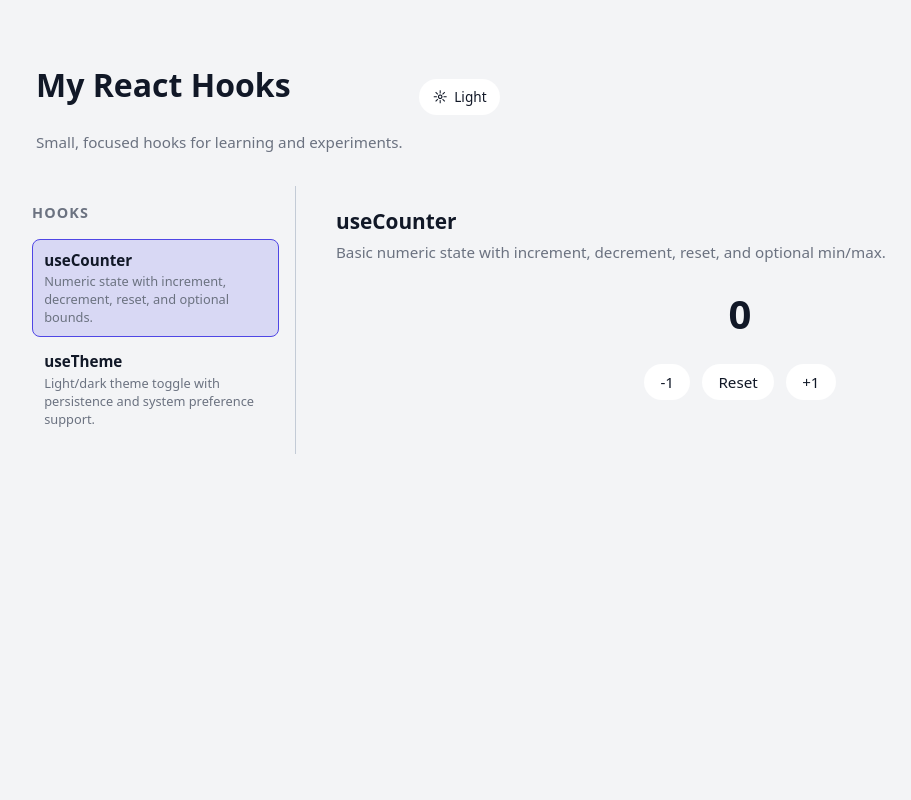
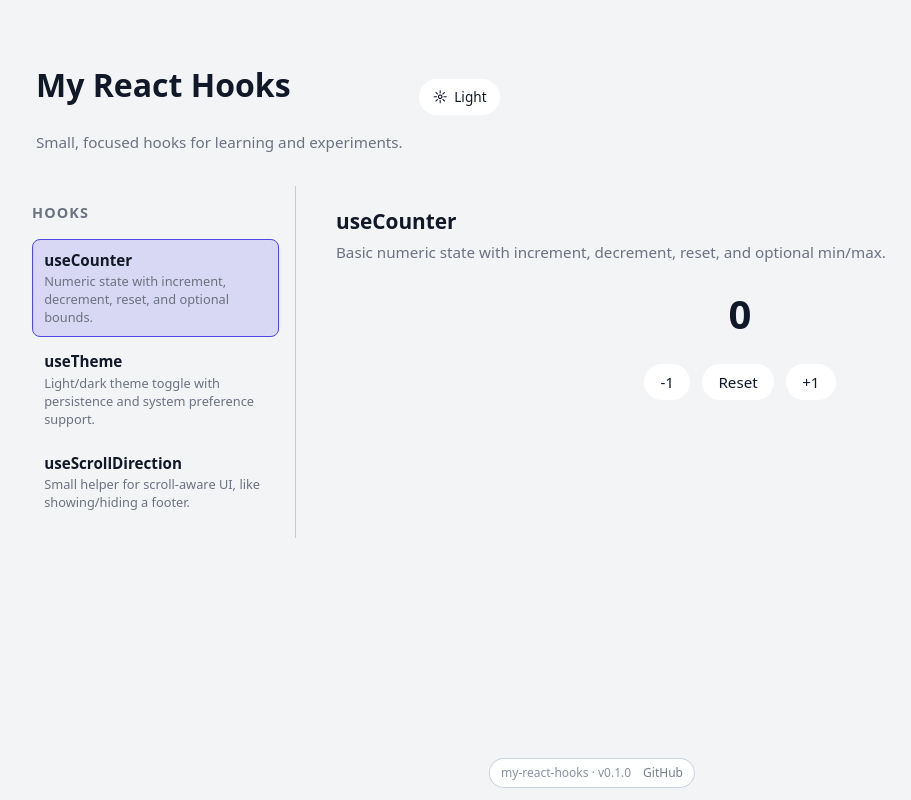
Before and after one commit to antoniwan/my-react-hooks, a React (Vite) app: page / in a window 1280 px wide. Shown: the whole page, without its empty margins (48-959 px from the left). Built offline with nearby package versions, Linux system fonts and the light colour scheme.

Commit message:
Add site footer and scroll direction hook; enhance layout with footer visibility based on scroll position.

```diff
--- a/src/App.css
+++ b/src/App.css
@@ -5,6 +5,7 @@
   display: flex;
   flex-direction: column;
   gap: 1rem;
+  padding-bottom: 2.5rem;
 }
 
 .app-header {
@@ -142,6 +143,63 @@
   font-size: 0.85rem;
 }
 
+.site-footer {
+  position: fixed;
+  left: 50%;
+  bottom: 0.75rem;
+  transform: translateX(-50%);
+  font-size: 0.75rem;
+  color: var(--text-muted);
+  pointer-events: none;
+  opacity: 0;
+  transition:
+    opacity 0.15s ease-out,
+    transform 0.15s ease-out;
+}
+
+.site-footer-inner {
+  display: inline-flex;
+  align-items: center;
+  gap: 0.75rem;
+  padding: 0.3rem 0.7rem;
+  border-radius: 999px;
+  background-color: var(--bg-elevated);
+  border: 1px solid var(--border-subtle);
+}
+
+.site-footer-meta {
+  opacity: 0.85;
+}
+
+.site-footer-link {
+  color: inherit;
+  text-decoration: none;
+}
+
+.site-footer-link:hover {
+  text-decoration: underline;
+}
+
+.site-footer-links {
+  display: inline-flex;
+  gap: 0.5rem;
+  list-style: none;
+  padding: 0;
+  margin: 0;
+}
+
+.site-footer.is-visible {
+  opacity: 0.92;
+  pointer-events: auto;
+  transform: translate(-50%, 0);
+}
+
+.site-footer.is-hidden {
+  opacity: 0;
+  pointer-events: none;
+  transform: translate(-50%, 4px);
+}
+
 @media (max-width: 768px) {
   .app-shell {
     padding: 1rem;
--- a/src/App.tsx
+++ b/src/App.tsx
@@ -3,7 +3,10 @@ import './App.css'
 import { Layout } from './components/Layout'
 import { CounterDemo } from './components/CounterDemo'
 import { ThemeToggleDemo } from './components/ThemeToggleDemo'
+import { ScrollDirectionDemo } from './components/ScrollDirectionDemo'
+import { SiteFooter } from './components/SiteFooter'
 import { useTheme } from './hooks/useTheme'
+import { useScrollDirection } from './hooks/useScrollDirection'
 
 type HookExample = {
   id: string
@@ -22,15 +25,27 @@ const HOOKS: HookExample[] = [
     name: 'useTheme',
     description: 'Light/dark theme toggle with persistence and system preference support.',
   },
+  {
+    id: 'useScrollDirection',
+    name: 'useScrollDirection',
+    description: 'Small helper for scroll-aware UI, like showing/hiding a footer.',
+  },
 ]
 
 function App() {
   const [selectedHookId, setSelectedHookId] = useState<string>(HOOKS[0]?.id ?? 'useCounter')
   const { theme, toggleTheme } = useTheme()
+  const { direction, atTop, atBottom } = useScrollDirection({ threshold: 10 })
 
   const selectedHook = HOOKS.find((hook) => hook.id === selectedHookId) ?? HOOKS[0]
 
+  const showFooter = atBottom || atTop || direction === 'up'
+
+  const VERSION = 'v0.1.0'
+  const REPO_URL = 'https://github.com/your-username/my-react-hooks'
+
   return (
+    <>
       <Layout
         header={
           <div className="header-inner">
@@ -76,8 +91,19 @@ function App() {
         }
       >
         {selectedHook?.id === 'useCounter' && <CounterDemo />}
-      {selectedHook?.id === 'useTheme' && <ThemeToggleDemo theme={theme} toggleTheme={toggleTheme} />}
+        {selectedHook?.id === 'useTheme' && (
+          <ThemeToggleDemo theme={theme} toggleTheme={toggleTheme} />
+        )}
+        {selectedHook?.id === 'useScrollDirection' && <ScrollDirectionDemo />}
       </Layout>
+
+      <SiteFooter
+        version={VERSION}
+        repoUrl={REPO_URL}
+        visible={showFooter}
+        links={[]}
+      />
+    </>
   )
 }
 
--- /dev/null
+++ b/src/components/ScrollDirectionDemo.tsx
@@ -0,0 +1,26 @@
+import { useScrollDirection } from '../hooks/useScrollDirection'
+
+export function ScrollDirectionDemo() {
+  const { direction, scrollY, atTop, atBottom } = useScrollDirection()
+
+  return (
+    <div className="hook-demo">
+      <div className="hook-demo-header">
+        <h2>useScrollDirection</h2>
+        <p className="hook-demo-description">
+          Detects scroll direction and basic position (top/bottom) for scroll-aware UI.
+        </p>
+      </div>
+
+      <p>
+        Direction: <strong>{direction}</strong>
+      </p>
+      <p>Scroll Y: {Math.round(scrollY)}px</p>
+      <p>At top: {atTop ? 'yes' : 'no'}</p>
+      <p>At bottom: {atBottom ? 'yes' : 'no'}</p>
+      <p style={{ fontSize: '0.85rem', color: 'var(--text-muted)' }}>
+        Scroll the page up and down to see these values change.
+      </p>
+    </div>
+  )
+}
--- /dev/null
+++ b/src/components/SiteFooter.tsx
@@ -0,0 +1,35 @@
+type FooterLink = {
+  label: string
+  href: string
+}
+
+type SiteFooterProps = {
+  version: string
+  repoUrl: string
+  links?: FooterLink[]
+  visible: boolean
+}
+
+export function SiteFooter({ version, repoUrl, links, visible }: SiteFooterProps) {
+  return (
+    <footer className={visible ? 'site-footer is-visible' : 'site-footer is-hidden'}>
+      <div className="site-footer-inner">
+        <span className="site-footer-meta">my-react-hooks · {version}</span>
+        <a href={repoUrl} target="_blank" rel="noreferrer" className="site-footer-link">
+          GitHub
+        </a>
+        {links && links.length > 0 && (
+          <ul className="site-footer-links">
+            {links.map((link) => (
+              <li key={link.href}>
+                <a href={link.href} target="_blank" rel="noreferrer" className="site-footer-link">
+                  {link.label}
+                </a>
+              </li>
+            ))}
+          </ul>
+        )}
+      </div>
+    </footer>
+  )
+}
--- /dev/null
+++ b/src/hooks/useScrollDirection.ts
@@ -0,0 +1,47 @@
+import { useEffect, useRef, useState } from 'react'
+
+export type ScrollDirection = 'up' | 'down' | 'none'
+
+type Options = {
+  threshold?: number
+}
+
+export function useScrollDirection(options: Options = {}) {
+  const { threshold = 8 } = options
+
+  const [direction, setDirection] = useState<ScrollDirection>('none')
+  const [scrollY, setScrollY] = useState(0)
+  const lastYRef = useRef(0)
+
+  useEffect(() => {
+    if (typeof window === 'undefined') return
+
+    lastYRef.current = window.scrollY
+    setScrollY(window.scrollY)
+
+    const handleScroll = () => {
+      const currentY = window.scrollY
+      const delta = currentY - lastYRef.current
+
+      if (Math.abs(delta) < threshold) return
+
+      setDirection(delta > 0 ? 'down' : 'up')
+      setScrollY(currentY)
+      lastYRef.current = currentY
+    }
+
+    window.addEventListener('scroll', handleScroll, { passive: true })
+
+    return () => {
+      window.removeEventListener('scroll', handleScroll)
+    }
+  }, [threshold])
+
+  const atTop = scrollY <= 0
+  const atBottom =
+    typeof window !== 'undefined' && typeof document !== 'undefined'
+      ? Math.ceil(scrollY + window.innerHeight) >= document.documentElement.scrollHeight
+      : false
+
+  return { direction, scrollY, atTop, atBottom }
+}
```
Lines whose indentation alone changed are shown as unchanged.
